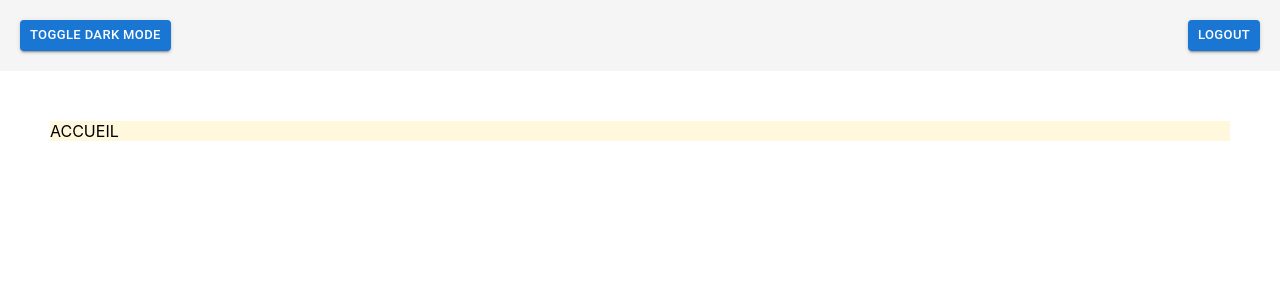
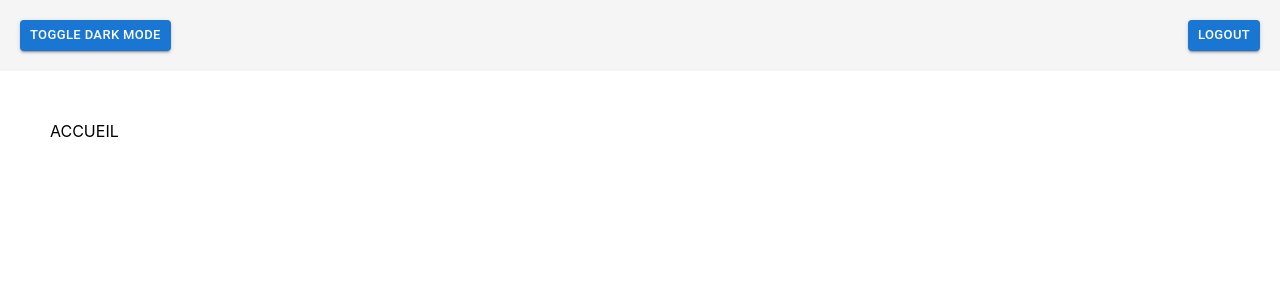
Before and after one commit to sbrcode/formik-authentication, a React (Create React App) app: page / in a window 1280 px wide. Both pictures are taken after typing "name@example.com", "Sample123" into the empty fields and a click on the button "CONNEXION". Shown: the top 300 px of the page. Built offline with nearby package versions, Linux system fonts and the light colour scheme.

Commit message:
set-dark-mode

```diff
--- a/src/App.css
+++ b/src/App.css
@@ -1,12 +1,13 @@
 .App {
-  margin: 50px;
-  background-color: cornsilk;
+  padding: 50px;
+  height: max-content;
 }
 
 .App-dark {
-  margin: 50px;
-  background-color: darkblue;
-  color: white;
+  padding: 50px;
+  height: max-content;
+  background-color: navy;
+  color: aliceblue;
 }
 
 .App-header {
@@ -22,5 +23,5 @@
   display: flex;
   flex-direction: row;
   justify-content: space-between;
-  background-color: #282c34;
+  background-color: ivory;
 }
--- a/src/Pages/Home/index.tsx
+++ b/src/Pages/Home/index.tsx
@@ -2,7 +2,7 @@
 
 const Home = () => {
   document.title = "Home"
-  return <>ACCUEIL</>
+  return <div>ACCUEIL</div>
 }
 
 export default Home
```
